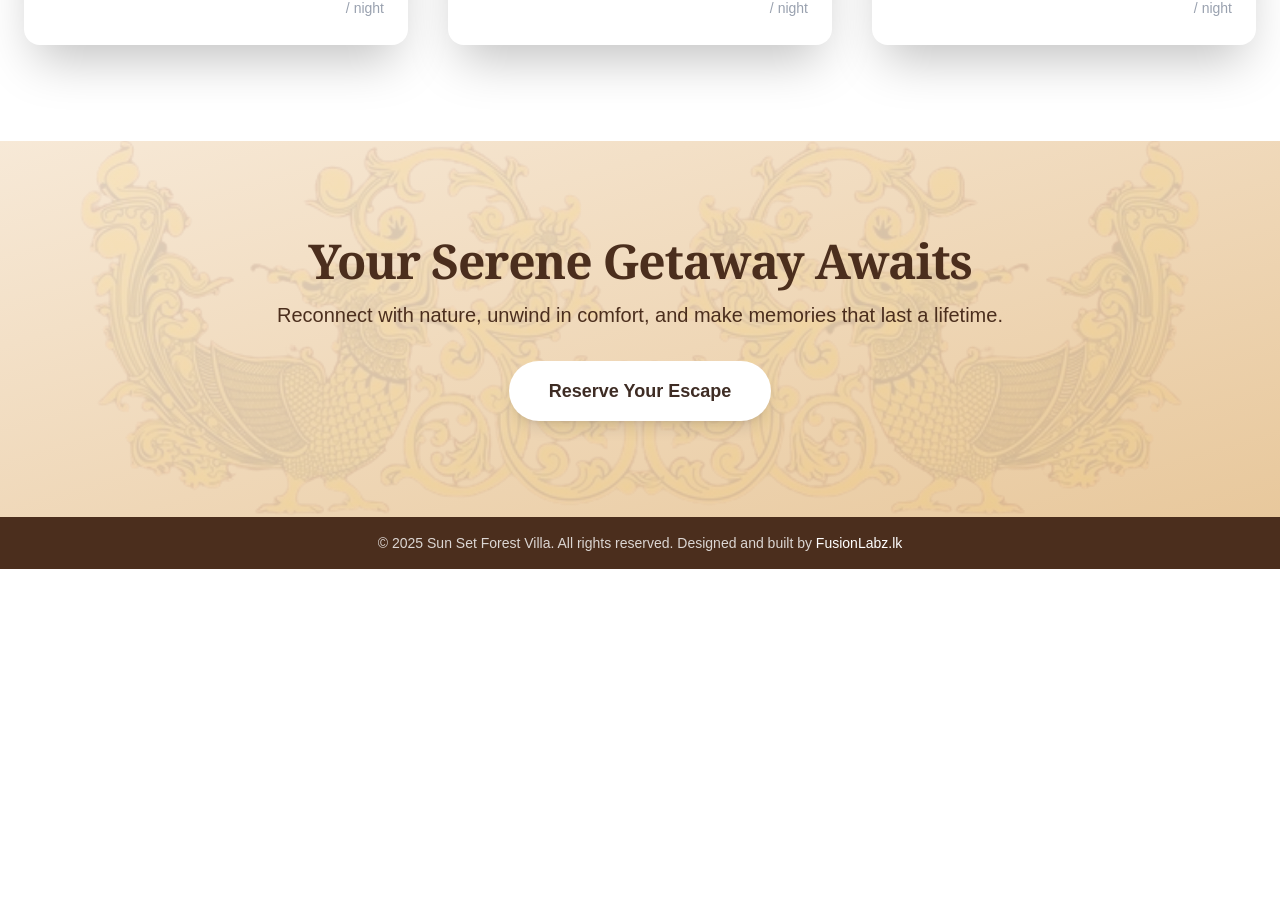
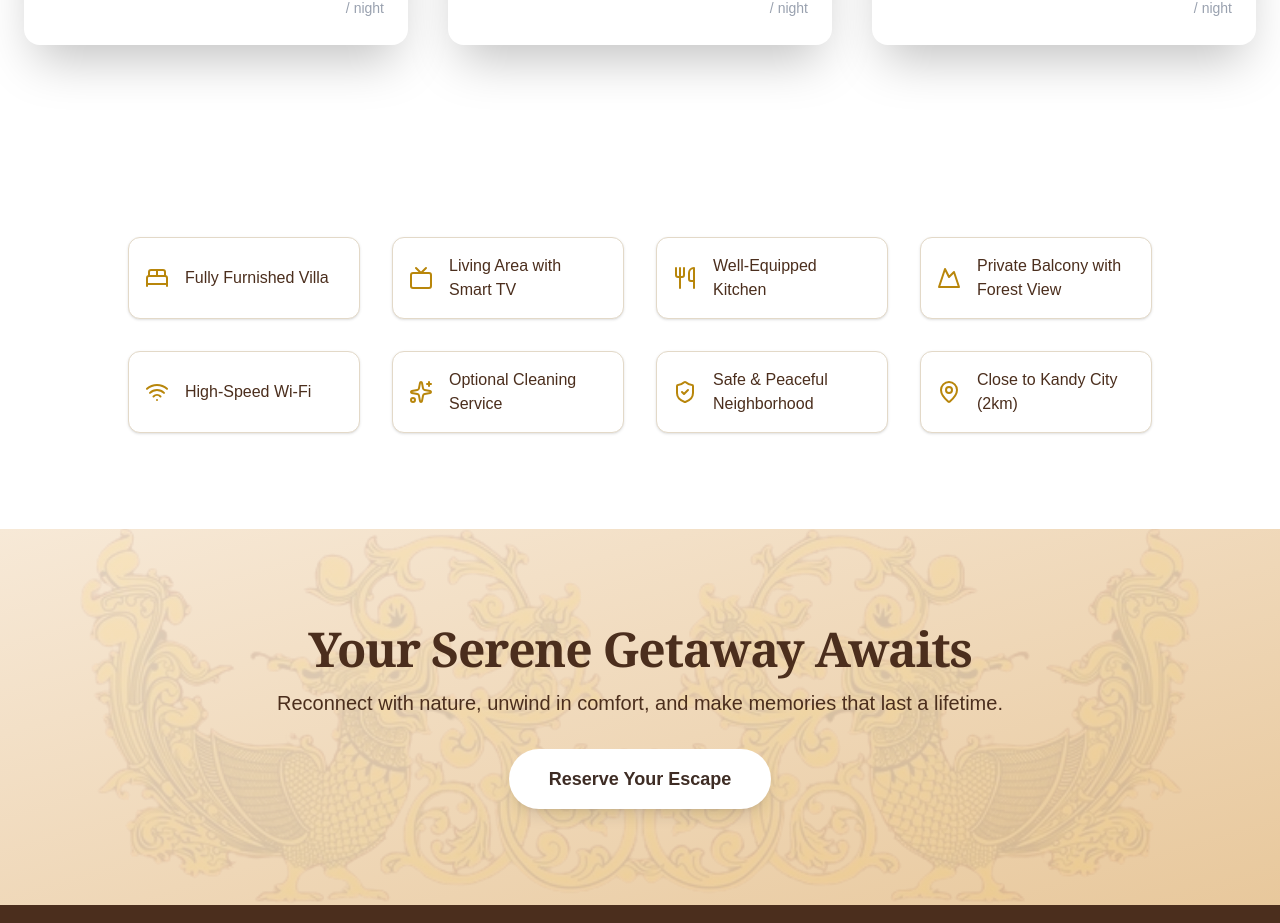
Before and after one commit to kanee98/sunset-forest-villa, a Next.js app: page / in a window 1280 px wide. Shown: the part 4416-5339 px from the top of the page. Before the commit the page ends 4985 px from the top, so only its background shows below. Built offline with nearby package versions, Linux system fonts and the light colour scheme.

Commit message:
Update RoomShowcase.tsx

```diff
--- a/components/RoomShowcase.tsx
+++ b/components/RoomShowcase.tsx
@@ -1,6 +1,16 @@
 "use client";
 
 import Image from "next/image";
+import {
+  BedDouble,
+  Tv,
+  Utensils,
+  Mountain,
+  Wifi,
+  Sparkles,
+  ShieldCheck,
+  MapPin,
+} from "lucide-react";
 
 const rooms = [
   {
@@ -23,8 +33,20 @@ const rooms = [
   },
 ];
 
+const amenities = [
+  { icon: BedDouble, label: "Fully Furnished Villa" },
+  { icon: Tv, label: "Living Area with Smart TV" },
+  { icon: Utensils, label: "Well-Equipped Kitchen" },
+  { icon: Mountain, label: "Private Balcony with Forest View" },
+  { icon: Wifi, label: "High-Speed Wi-Fi" },
+  { icon: Sparkles, label: "Optional Cleaning Service" },
+  { icon: ShieldCheck, label: "Safe & Peaceful Neighborhood" },
+  { icon: MapPin, label: "Close to Kandy City (2km)" },
+];
+
 export default function RoomShowcase() {
   return (
+    <>
     <section id="rooms" className="relative py-24 px-6 max-w-7xl mx-auto z-10">
       <h2 className="text-4xl md:text-5xl font-serif font-bold text-center text-white mb-12 tracking-wide">
         Our Signature Rooms
@@ -57,5 +79,23 @@ export default function RoomShowcase() {
         ))}
       </div>
     </section>
+    {/* What We Offer Section */}
+    <section className="pb-24 px-6 sm:px-12 lg:px-32">
+      <h2 className="text-4xl md:text-5xl font-serif font-bold text-center text-white mb-12 tracking-wide">
+        What We Offer
+      </h2>
+      <div className="grid grid-cols-1 sm:grid-cols-2 lg:grid-cols-4 gap-8 max-w-6xl mx-auto">
+        {amenities.map((item, index) => (
+          <div
+            key={index}
+            className="flex items-center gap-4 bg-white border border-[#e3d9c8] shadow-sm rounded-xl p-4"
+          >
+            <item.icon className="text-[#B8860B] w-6 h-6 shrink-0" />
+            <span className="text-[#4B2E1D] font-medium">{item.label}</span>
+          </div>
+        ))}
+      </div>
+    </section>
+    </>
   );
 }
```
